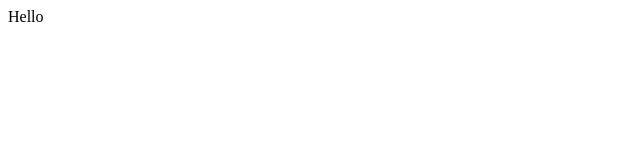
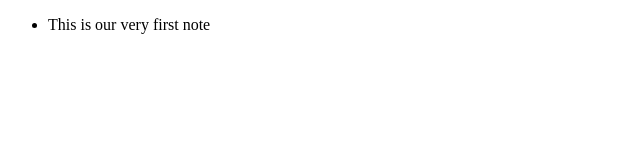
Before and after one commit to petewilkins/goat, a website: page index.html in a window 1280 px wide. Shown: the whole page, without its empty margins (0-640 px from the left). Drawn offline with Linux system fonts and the light colour scheme.

Commit message:
Can show a note in index.html page

```diff
--- a/NoteController.js
+++ b/NoteController.js
@@ -1,21 +1,17 @@
-window.onload = function (){
-
 (function(exports) {
 
-    function NoteController() {
-      this.list = new List();
-      this.list.createNote("Colin");
-      this.list.createNote("Pete");
-      this.list.createNote("JJ");
-      var ourListView = new ListView(list);
+  function NoteController(list) {
+    this.list = list;
+    this.changeText();
   }
 
-    NoteController.prototype.changeText = function (list) {
+  NoteController.prototype.changeText = function () {
+    var ourListView = new ListView(this.list);
     var targetDiv = document.getElementById('app');
     targetDiv.innerHTML = ourListView.displayNotes();
   }
 
+
 exports.NoteController = NoteController;
 
 })(this);
-}
--- a/index.html
+++ b/index.html
@@ -10,10 +10,10 @@
     <script src='ListModel.js'></script>
     <script src='noteListView.js'></script>
     <script src='NoteController.js'></script>
+    <script src='index.js'></script>
     <script src='noteSpec.js'></script>
     <script src='ListSpec.js'></script>
     <script src='noteListViewSpec.js'></script>
-    <script src='index.js'></script>
   </head>
 
   <body>
--- a/index.js
+++ b/index.js
@@ -0,0 +1,5 @@
+window.onload = function(){
+  var list = new List();
+  list.createNote("This is our very first note");
+  noteController = new NoteController(list);
+}
```
Lines whose indentation alone changed are shown as unchanged.
